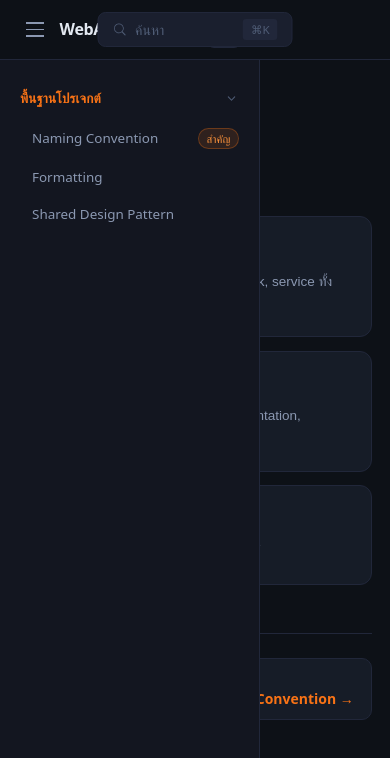
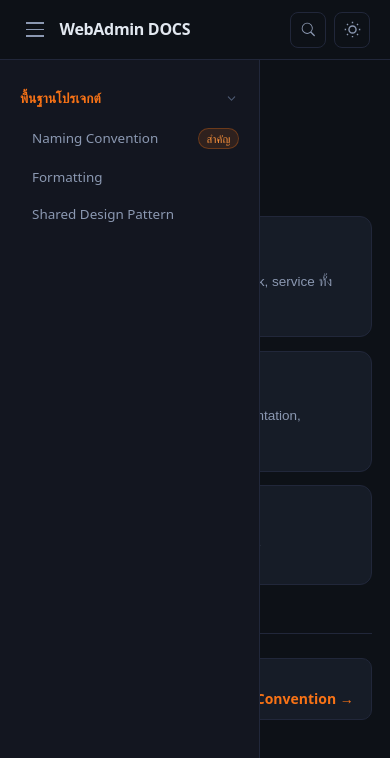
Before and after one commit to HAMTAROKUB/DOCS, a React (Vite) app in the folder webadmin-DOCS/: page / in a window 390 px wide. Shown: the top 758 px of the page. Built offline with nearby package versions, Linux system fonts and the light colour scheme.

Commit message:
feat: add search icon to TopNav and update styles

```diff
--- a/webadmin-DOCS/src/components/TopNav.tsx
+++ b/webadmin-DOCS/src/components/TopNav.tsx
@@ -43,6 +43,14 @@ const TopNav: FC<TopNavProps> = ({ onMenuClick, onSearchClick }) => {
       </div>
 
       <div className="topnav-right">
+        <button className="topnav-search-icon" onClick={onSearchClick} aria-label="Open search">
+          <svg viewBox="0 0 20 20" fill="none" aria-hidden="true">
+            <path
+              d="M8.5 3a5.5 5.5 0 100 11 5.5 5.5 0 000-11zM2 8.5a6.5 6.5 0 1111.436 4.23l3.857 3.857a.75.75 0 01-1.06 1.06l-3.857-3.856A6.5 6.5 0 012 8.5z"
+              fill="currentColor"
+            />
+          </svg>
+        </button>
         <button className="theme-toggle" onClick={toggleTheme} aria-label="Toggle theme">
           {theme === 'dark' ? (
             <svg viewBox="0 0 24 24" fill="none" stroke="currentColor" strokeWidth="2">
--- a/webadmin-DOCS/src/index.css
+++ b/webadmin-DOCS/src/index.css
@@ -311,6 +311,31 @@ hr {
 .topnav-right {
   display: flex;
   align-items: center;
+  gap: 0.5rem;
+  margin-left: auto;
+}
+
+.topnav-search-icon {
+  display: none;
+  background: none;
+  border: 1px solid var(--border);
+  border-radius: 8px;
+  width: 36px;
+  height: 36px;
+  align-items: center;
+  justify-content: center;
+  cursor: pointer;
+  color: var(--text);
+}
+
+.topnav-search-icon:hover {
+  border-color: var(--accent);
+  color: var(--accent);
+}
+
+.topnav-search-icon svg {
+  width: 17px;
+  height: 17px;
 }
 
 .theme-toggle {
@@ -493,6 +518,7 @@ hr {
 .doc-main {
   flex: 1;
   min-width: 0;
+  /* border: 1px solid var(--border); */
 }
 
 /* ============================================================
@@ -1009,4 +1035,25 @@ hr {
   .doc-layout {
     padding: 1.5rem 1.1rem;
   }
+
+  table {
+    display: block;
+    overflow-x: auto;
+    -webkit-overflow-scrolling: touch;
+    white-space: nowrap;
+  }
+
+  td,
+  th {
+    white-space: normal;
+    min-width: 100px;
+  }
+
+  .topnav-center {
+    display: none;
+  }
+
+  .topnav-search-icon {
+    display: flex;
+  }
 }
```
